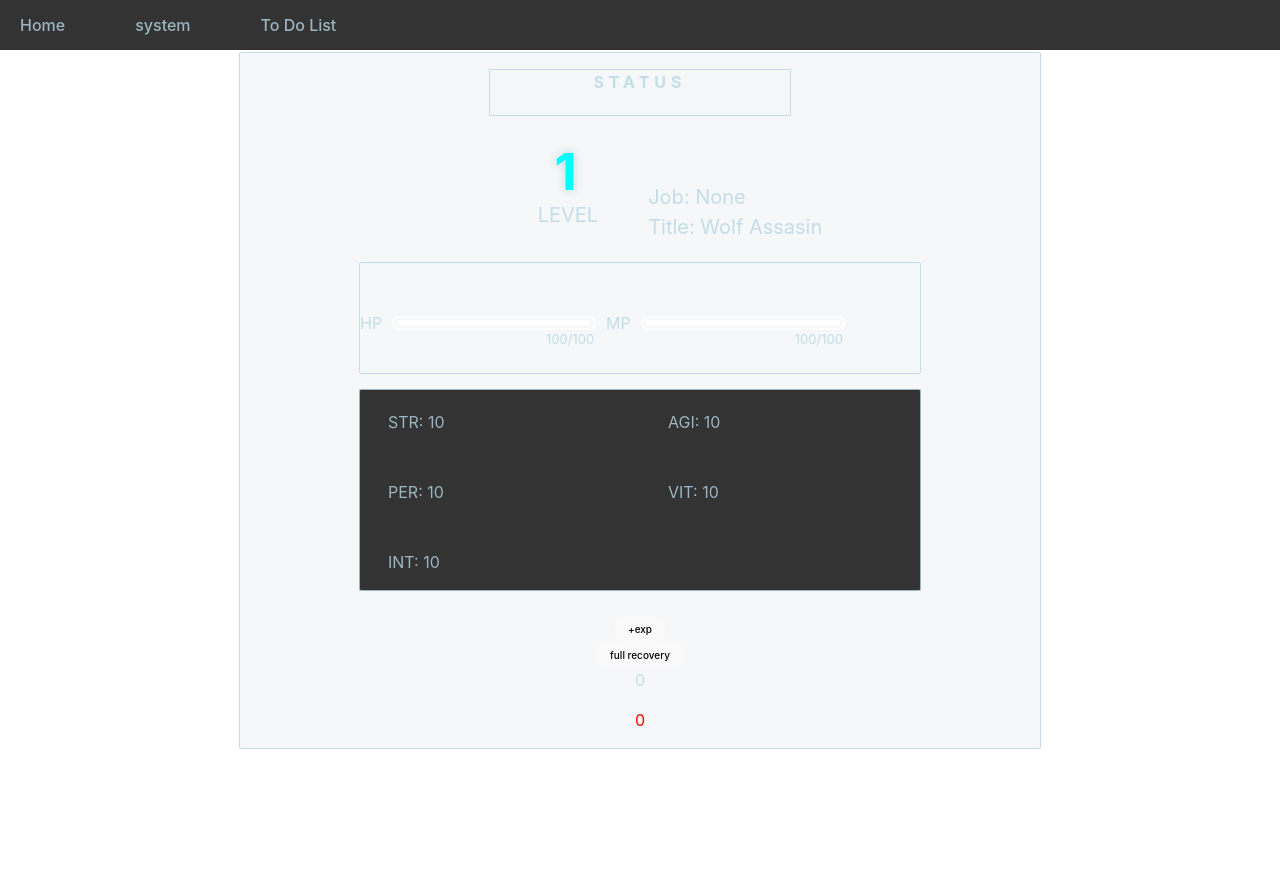
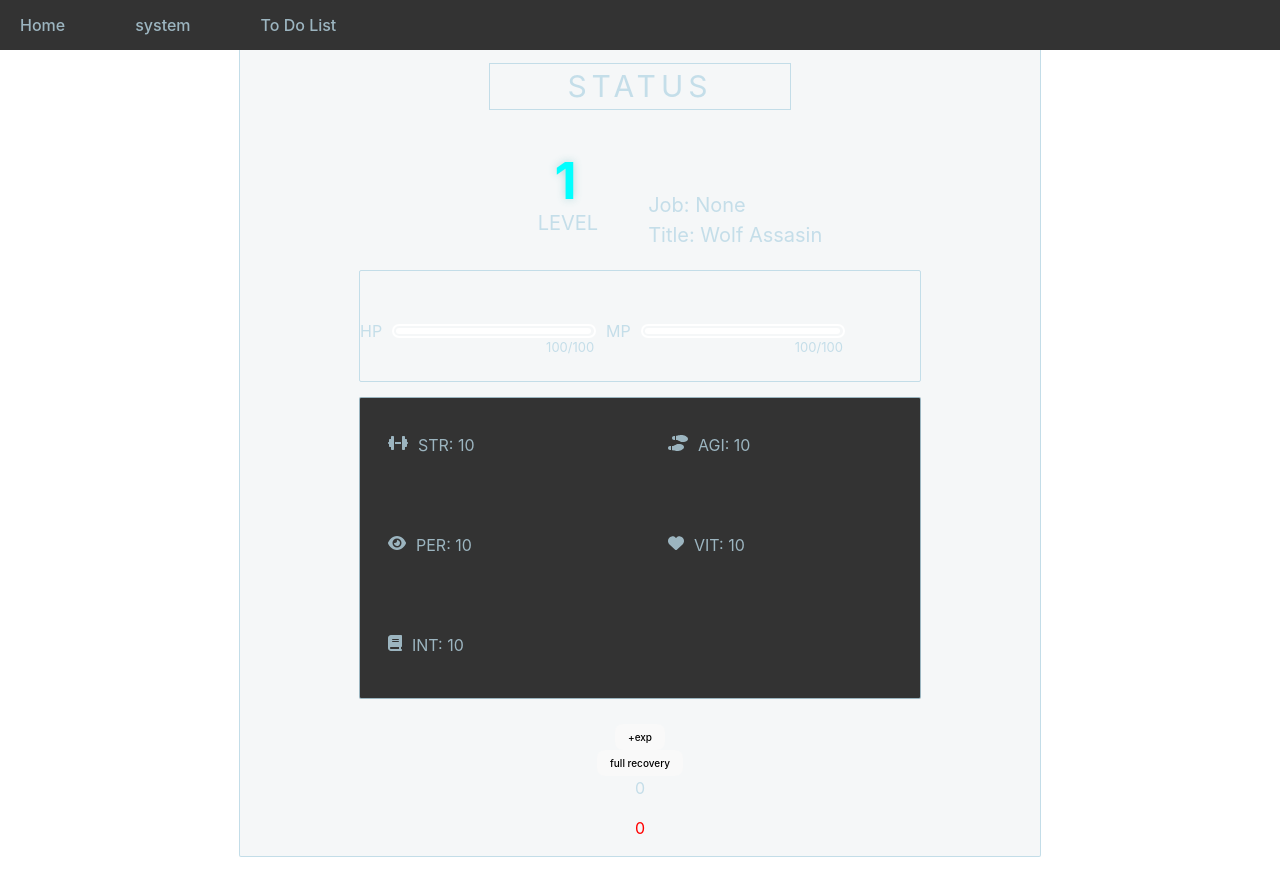
Before and after one commit to Hans-Tys/Portfolio, a React (Vite) app: page /system in a window 1280 px wide. Before the commit the page ends 800 px from the top, so only its background shows below. Built offline with nearby package versions, Linux system fonts and the light colour scheme.

Commit message:
to do list done

```diff
--- a/src/components/StatusScreen.css
+++ b/src/components/StatusScreen.css
@@ -22,8 +22,9 @@
     border: solid 1px;
     border-color: #b7d7e5cb;
     letter-spacing: 5px;
-    font-weight: bold;
-
+    font-weight: thin;
+    font-size: 30px;
+    line-height: 45px;
   }
 
   .stats-container{
@@ -146,7 +147,7 @@
     background-color: rgb(51, 51, 51);
     border-color: #b7d7e5cb;
     width: 70%;
-    height: 200px;
+    height: 300px;
     margin-bottom: 25px;
     display: flex;
     flex-wrap: wrap;
@@ -159,4 +160,8 @@
       width: 45%;
       padding-left: 5%;
       padding-top: 20px;
+      display: flex;
+      flex-direction: row;
+      gap: 10px;
+      align-items: center;
   }
--- a/src/components/StatusScreen.tsx
+++ b/src/components/StatusScreen.tsx
@@ -1,9 +1,12 @@
 import HealthBar from './HealthBar.tsx';
 import ManaBar from './ManaBar.tsx';
 import './StatusScreen.css';
-import { useState } from "react"
+import { useState } from "react";
+import  { faHeart, faTrashCan, faDumbbell, faShoePrints, faEye, faBook } from "@fortawesome/free-solid-svg-icons";
 import Data from "../Data.json"
 import { data } from 'react-router-dom';
+import { FontAwesomeIcon } from '@fortawesome/react-fontawesome';
+import { Row } from 'react-bootstrap';
 
 function MyCurrentJob(){
   return(
@@ -53,17 +56,16 @@ function StatusScreen() {
       }
     }
 
-    {/*
+
     const Statpoint = ({short, value, onclick} : {short: string, value: number, onclick: () => void}) => {
-      if (statpoints >= 1)
-     { return(
-      <div>
+      return(
+        <div style={{display:'flex', flexDirection:'row', gap:15, margin:0, height:20}}>
           {short}: {value}
-        <Button onClick={onclick}/>
+          {statpoints !== 0 ? <Button onclick={onclick}/> : <></>}
         </div>
-    )}
+      )
     }
-     */}
+
 
 
   return (
@@ -92,21 +94,31 @@ function StatusScreen() {
                 <ManaBar Mana={currentMp} maxMana={maxmp}/>
               </div>
               <div className='stats'>
-                    <div className='statpoints'>STR: {strenght}
-                      <Button onclick={ () => {setStrenght(strenght+1), setStatpoints(statpoints-1)}}/>
+                {/*possibe for each*/}
+                <div className='statpoints'>
+                  <FontAwesomeIcon icon={faDumbbell}/>
+                  <Statpoint short="STR" value={strenght} onclick={() => { setStrenght(strenght + 1), setStatpoints(statpoints - 1);}}/>
                 </div>
-                    <div className='statpoints'> AGI: {agility}
-                      <Button onclick={ () => {setAgility(agility+1), setStatpoints(statpoints-1)}}/>
+                <div className='statpoints'>
+                  <FontAwesomeIcon icon={faShoePrints}/>
+                  <Statpoint short='AGI' value={agility} onclick={ () => {setAgility(agility+1), setStatpoints(statpoints-1)}}/>
                 </div>
-                    <div className='statpoints'>PER: {perception}
-                      <Button onclick={ () => {setPerception(perception+1), setStatpoints(statpoints-1)}}/>
+                <div className='statpoints'>
+                  <FontAwesomeIcon icon={faEye}/>
+                  <Statpoint short="PER" value={perception} onclick={ () => {setPerception(perception+1), setStatpoints(statpoints-1)}}/>
                 </div>
-                    <div className='statpoints'>VIT: {vitality}
-                     <Button onclick={ () => {setVitality(vitality+1), setMaxhp(maxhp+10), setStatpoints(statpoints-1)}}/>
+                <div className='statpoints'>
+                  <FontAwesomeIcon icon={faHeart}/>
+                  <Statpoint short="VIT" value={vitality} onclick={ () => {setVitality(vitality+1), setMaxhp(maxhp+10), setStatpoints(statpoints-1)}}/>
                 </div>
-                    <div className='statpoints'>INT: {inteligence}
-                     <Button onclick={ () => {setInteligence(inteligence+1), setMaxMp(maxmp+10), setStatpoints(statpoints-1)}}/>
+                <div className='statpoints'>
+                  <FontAwesomeIcon icon={faBook}/>
+                  <Statpoint short="INT" value={inteligence} onclick={ () => {setInteligence(inteligence+1), setMaxMp(maxmp+10), setStatpoints(statpoints-1)}}/>
                 </div>
+
+
+
+
               </div>
               <button style={{fontSize: 10}} onClick={() => setExp((exp) + 10) }>+exp</button>
               <button style={{fontSize: 10}} onClick={() => {setcurrentHp(maxhp); setcurrentMp(maxmp)} }>full recovery</button>
--- a/src/components/TodoList.tsx
+++ b/src/components/TodoList.tsx
@@ -2,6 +2,7 @@ import React, { useState } from "react";
 import './ToDoList.css'
 import { FontAwesomeIcon } from "@fortawesome/react-fontawesome";
 import  { faCircleCheck, faPen, faTrashCan } from "@fortawesome/free-solid-svg-icons";
+
 
 
 export default function TodoList() {
@@ -47,16 +48,27 @@ export default function TodoList() {
     }
 
     const changeTask = (e) => {
-
+        let newEntry = {
+            id: updateData.id,
+            Title: e.target.value,
+            Status: updateData.Status ? true : false
+        }
+        setUpdateData(newEntry);
     }
 
-    const updateTask = (e) => {
-
+    const updateTask = () => {
+        let filterRecords = [...toDo].filter( task => task.id !== updateData.id);
+        let updatedObject = [...filterRecords, updateData];
+        setToDo(updatedObject);
+        setUpdateData('');
     }
 
 
 
   return (
+
+
+
         <div style={{margin:50}}>
            <div style={{display:"flex", flexDirection:'row', marginBottom:15, marginLeft:0}}>
                <div>
@@ -66,12 +78,15 @@ export default function TodoList() {
                     />
              </div>
              <div>
-                <button style={{marginLeft:28 , width:125, backgroundColor:"#5a8586"}}>
+                <button style={{marginLeft:28 , width:125, backgroundColor:"#5a8586"}}
+                    onClick={updateTask}>
                         Update
                 </button>
             </div>
             <div>
-                <button style={{marginLeft:28 , width:125, backgroundColor:"#23475f"}}>
+                <button style={{marginLeft:28 , width:125, backgroundColor:"#23475f"}}
+                        onClick={cancelUpdate}
+                        >
                         Cancel
                 </button>
             </div>
```
Lines whose indentation alone changed are shown as unchanged.
